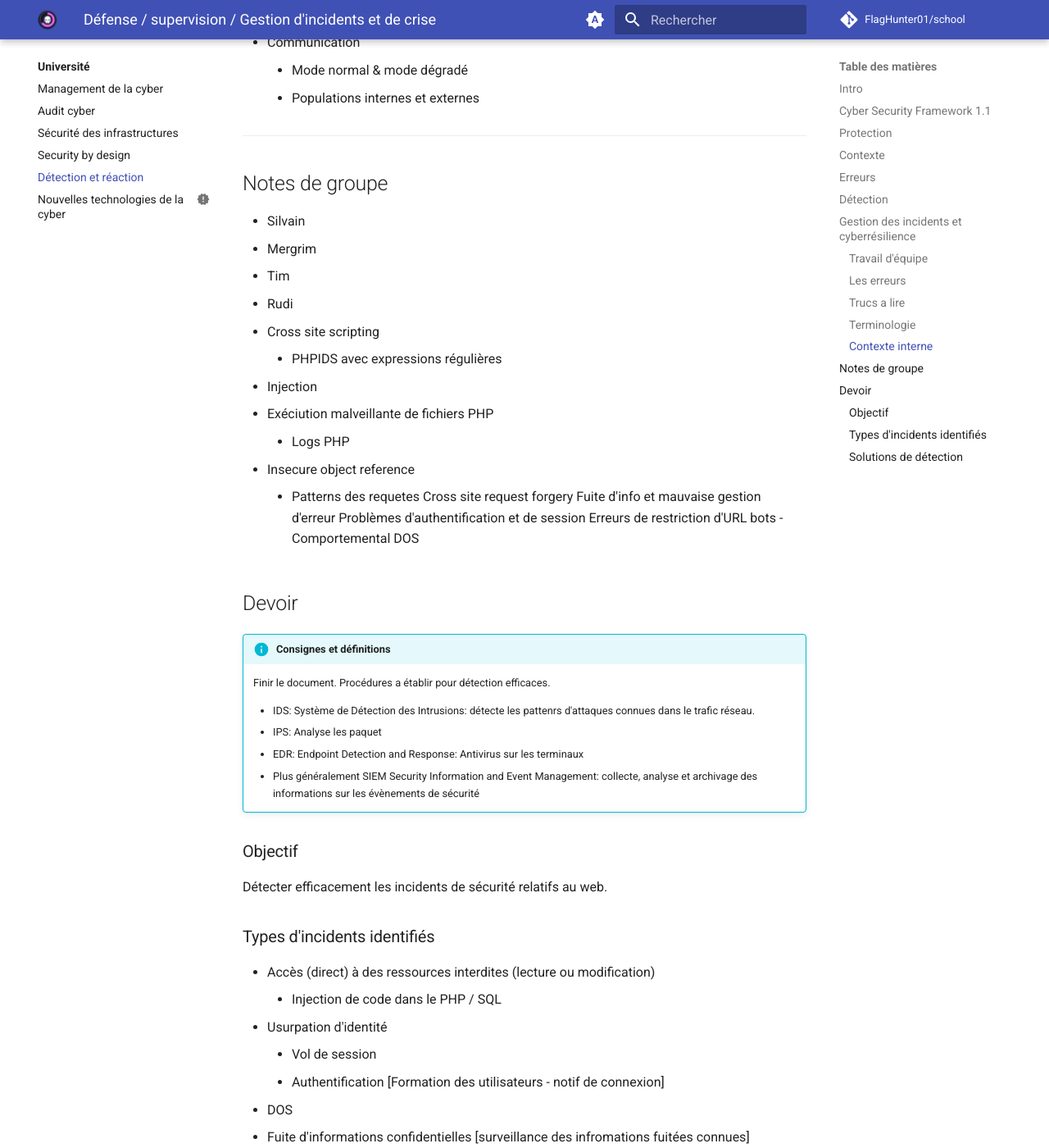
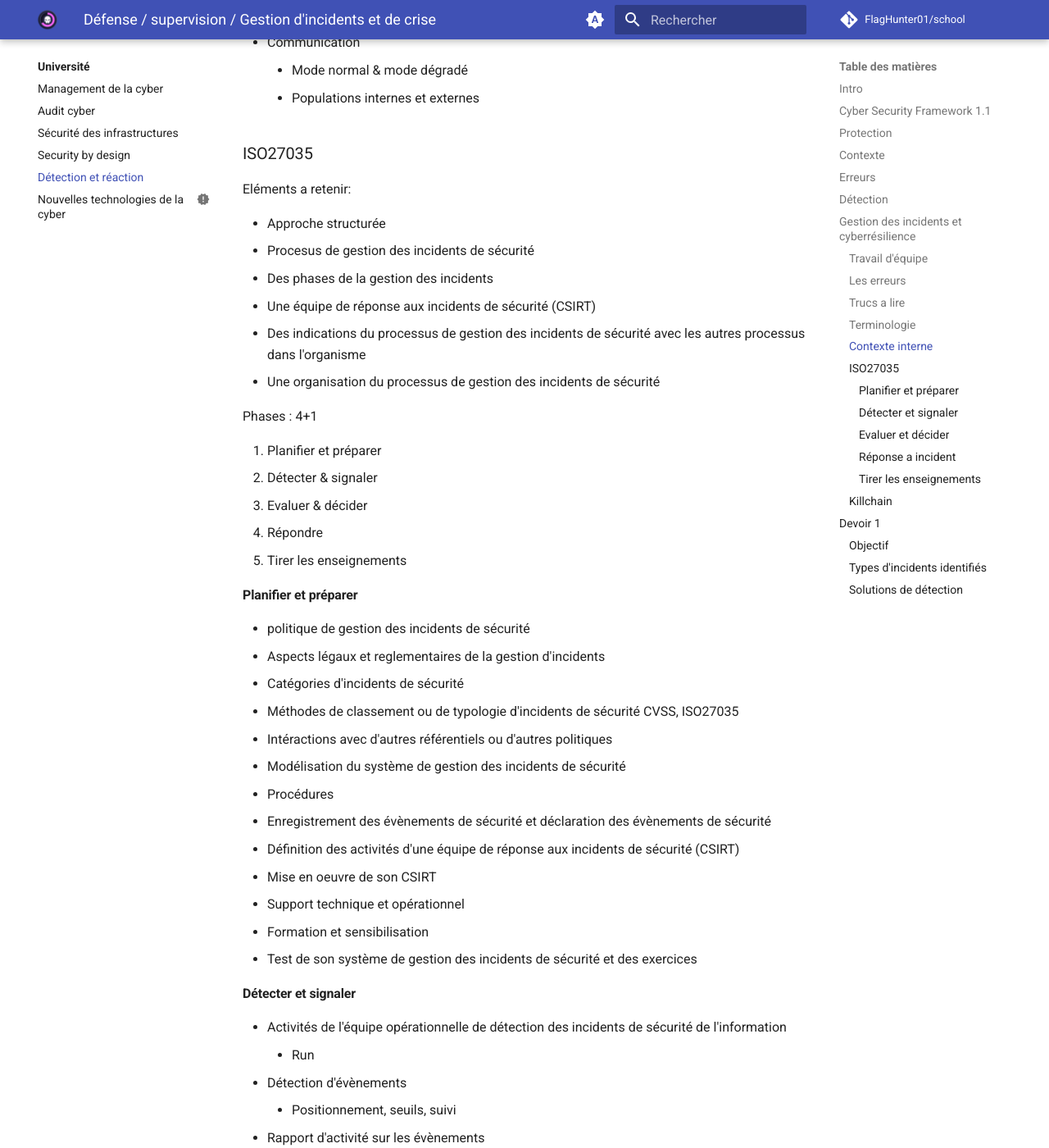
Before and after one commit to FlagHunter01/school, an MkDocs documentation site: the page built from docs/uni/detection/index.md, in a window 1280 px wide and 1400 px high, scrolled down 4833 px. Shown: the whole window at 82% size. Built offline with MkDocs 1.6.1 and Material for MkDocs 9.7.7, drawn with Linux system fonts in a browser that asks for light colours; comment, search, counter and statistics services are not loaded; some of the changed text lies outside the part shown.

Commit message:
Rédaction

```diff
--- a/docs/uni/detection/index.md
+++ b/docs/uni/detection/index.md
@@ -4,7 +4,7 @@ description: Cours de détection et de réaction aux menaces de sécurité
 ---
 
 !!! info "Prof"
-    [Olivier CALEFF](paris.saclay@caleff.com)
+    [Olivier CALEFF <paris.saclay@caleff.com>](mailto:paris.saclay@caleff.com)
 
 
 ## Intro
@@ -165,30 +165,90 @@ Associations a rejoindre:
     - Mode normal & mode dégradé
     - Populations internes et externes
 
+### ISO27035
+
+Eléments a retenir:
+
+- Approche structurée
+- Procesus de gestion des incidents de sécurité
+- Des phases de la gestion des incidents
+- Une équipe de réponse aux incidents de sécurité (CSIRT)
+- Des indications du processus de gestion des incidents de sécurité avec les autres processus dans l'organisme
+- Une organisation du processus de gestion des incidents de sécurité
+
+Phases : 4+1
+
+1. Planifier et préparer
+- Détecter & signaler
+- Evaluer & décider
+- Répondre
+- Tirer les enseignements
+
+#### Planifier et préparer
+
+- politique de gestion des incidents de sécurité
+- Aspects légaux et reglementaires de la gestion d'incidents
+- Catégories d'incidents de sécurité
+- Méthodes de classement ou de typologie d'incidents de sécurité CVSS, ISO27035
+- Intéractions avec d'autres référentiels ou d'autres politiques
+- Modélisation du système de gestion des incidents de sécurité
+- Procédures
+- Enregistrement des évènements de sécurité et déclaration des évènements de sécurité
+- Définition des activités d'une équipe de réponse aux incidents de sécurité (CSIRT)
+- Mise en oeuvre de son CSIRT
+- Support technique et opérationnel
+- Formation et sensibilisation
+- Test de son système de gestion des incidents de sécurité et des exercices
+
+#### Détecter et signaler
+
+- Activités de l'équipe opérationnelle de détection des incidents de sécurité de l'information
+    - Run
+- Détection d'évènements
+    - Positionnement, seuils, suivi
+- Rapport d'activité sur les évènements
+    - Reporting
+- Test d'efficacvité
+    - Exercices, audit
+
+#### Evaluer et décider
+
+- Activités de l'équipe opérationnelle d'analyse des incidents de sécurité de l'information
+- Analyse immédiate et décision initiale
+- Appréciation et confirmation de l'incident.
+
+Il est primordial de réévaluer au fur et a mesure du développement de l'incident.
+
+#### Réponse a incident
+
+- Réponse immédiate
+- Réponse a postériori
+- Gestion d ela crise
+- Analyse inforensique
+- Communication
+- Escalade
+- Journalisation de l'activité et changement
+
+#### Tirer les enseignements
+
+- Faire un bilan
+- Capitaliser
+- Féfinir les axes d'amélioration
+- Améliorer la capacité de réaction en cas de nouvelle occurence d'un incident similaire
+- Limiter les risques d'occurence d'un incident similaire
+
+### Killchain
+
+- Detect
+- Deny
+- Disrupt
+- Degrade
+- Decieve
+- Destroy
+
 ---
 
-## Notes de groupe
-
-- Silvain
-- Mergrim
-- Tim
-- Rudi
-
-- Cross site scripting
-    - PHPIDS avec expressions régulières
-- Injection
-- Exéciution malveillante  de fichiers PHP
-    - Logs PHP
-- Insecure object reference
-    - Patterns des requetes
-Cross site request forgery
-Fuite d'info et mauvaise gestion d'erreur
-Problèmes d'authentification et de session
-Erreurs de restriction d'URL
-bots - Comportemental
-DOS
-
-## Devoir
+## Devoir 1
 
 !!! info "Consignes et définitions"
     Finir le document. Procédures a établir pour détection efficaces.
```
